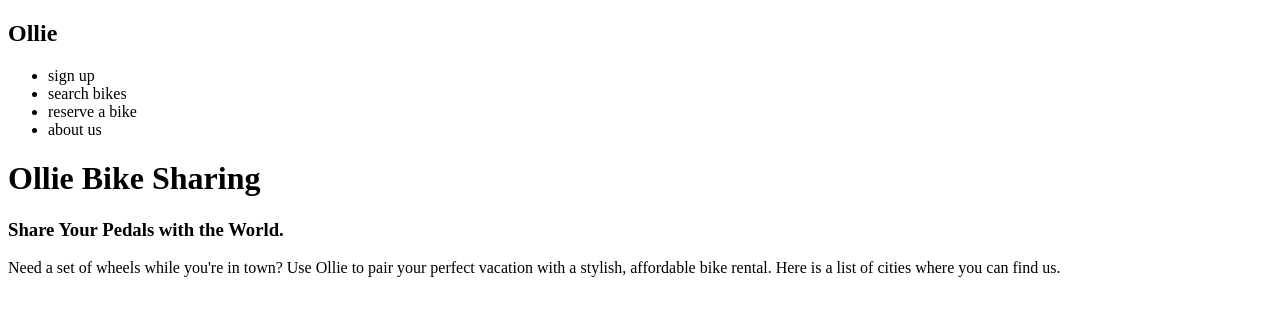
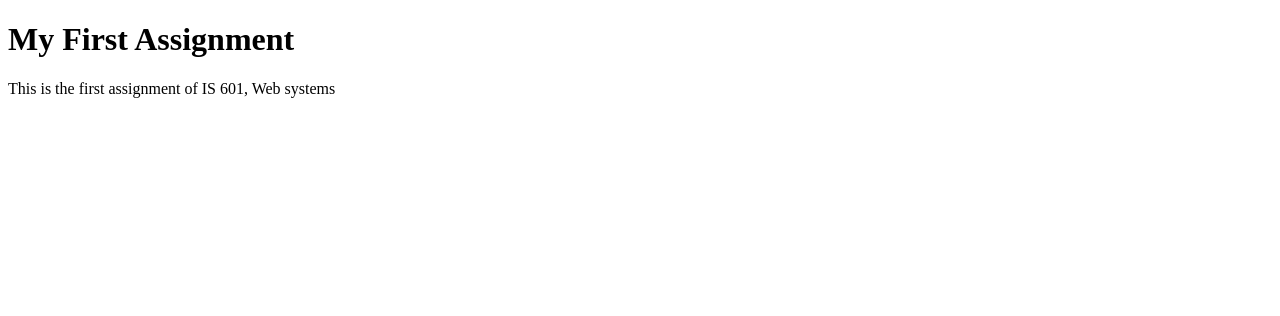
Before and after one commit to sanchit55/todo_2017Fall, a plain HTML site: page index.html in a window 1280 px wide. Drawn offline with Linux system fonts and the light colour scheme.

Commit message:
third step

```diff
--- a/index.html
+++ b/index.html
@@ -1,37 +1,10 @@
 <!doctype html>
 
 <html>
-<head>
-<title>IS 601</title>
 
-<html>
-<head>
-<title>Ollie Bike Sharing</title>
-<meta charset="utf-8"/>
-<link rel="stylesheet" type="text/css" href="main.css">
-</head>
+<title>Welcome to the to-do list Application</title>
 <body>
-<div class="container">
-<div class="nav">
-<h2>Ollie</h2>
-<ul>
-<li>sign up</li>
-<li>search bikes</li>
-<li>reserve a bike</li>
-<li>about us</li>
-</ul>
-</div>
-<div class="main">
-<h1>Ollie Bike Sharing</h1>
-<h3>Share Your Pedals with the World.</h3>
-<p>Need a set of wheels while you're in town?
-Use Ollie to pair your perfect vacation with a
-stylish, affordable bike rental. Here is a <ahref="cities.html">list</a> of cities where you can find us.</p>
-
-
-</div>
-</div>
+<h1> My First Assignment </h1>
+<p> This is the first assignment of IS 601, Web systems </p>
 </body>
 </html>
-</head>
-<body>
```
